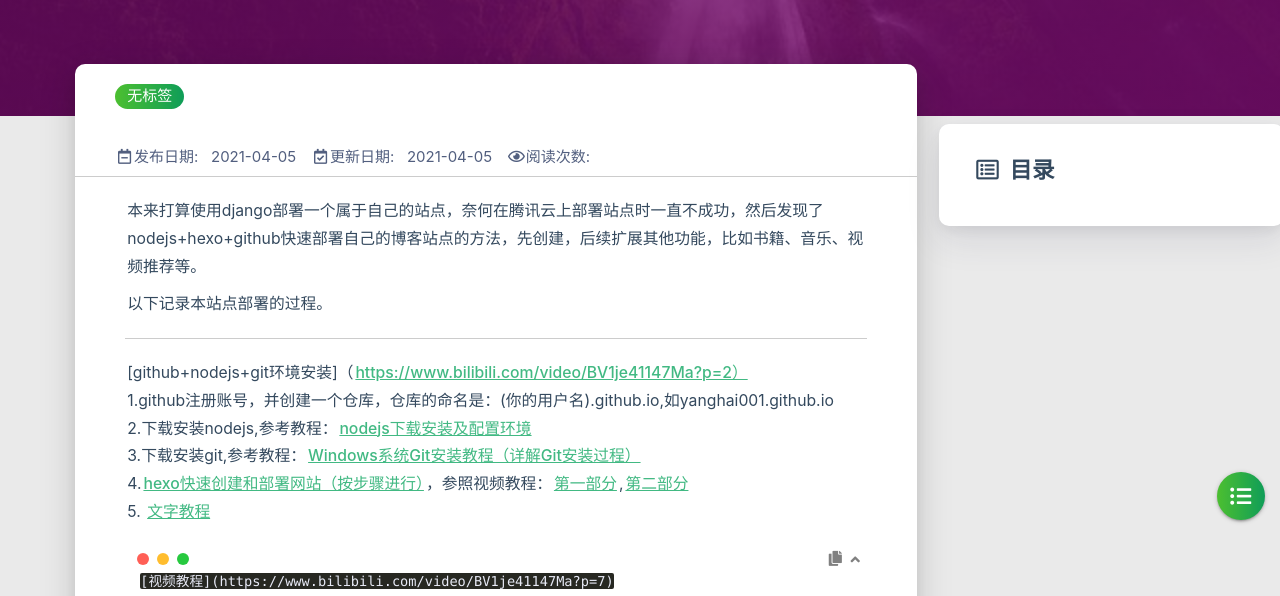
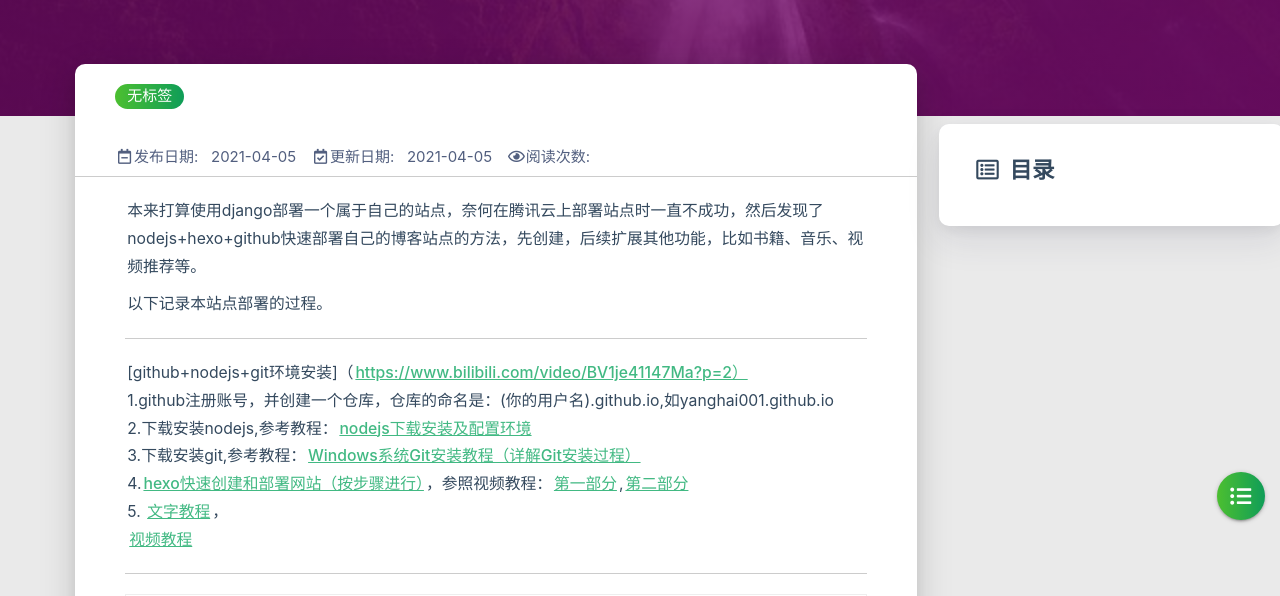
Before and after one commit to yanghai001/yanghai001.github.io, a plain HTML site: page 2021/04/05/笔记：站点部署记录/index.html in a window 1280 px wide. Shown: the part 204-800 px from the top of the page. Drawn offline with Linux system fonts and the light colour scheme; some packages are replaced by stand-ins of ours; no server answers; a script that the page names is missing.

Commit message:
Site updated: 2021-04-05 20:26:47

```diff
--- a/2021/04/05/笔记：站点部署记录/index.html
+++ b/2021/04/05/笔记：站点部署记录/index.html
@@ -414,9 +414,7 @@
                 <p>本来打算使用django部署一个属于自己的站点，奈何在腾讯云上部署站点时一直不成功，然后发现了nodejs+hexo+github快速部署自己的博客站点的方法，先创建，后续扩展其他功能，比如书籍、音乐、视频推荐等。</p>
 <p>以下记录本站点部署的过程。</p>
 <hr>
-<p>[github+nodejs+git环境安装]（<a target="_blank" rel="noopener" href="https://www.bilibili.com/video/BV1je41147Ma?p=2%EF%BC%89">https://www.bilibili.com/video/BV1je41147Ma?p=2）</a><br>1.github注册账号，并创建一个仓库，仓库的命名是：(你的用户名).github.io,如yanghai001.github.io<br>2.下载安装nodejs,参考教程：<a target="_blank" rel="noopener" href="https://blog.csdn.net/qq_43285335/article/details/90696126">nodejs下载安装及配置环境</a><br>3.下载安装git,参考教程：<a target="_blank" rel="noopener" href="https://www.cnblogs.com/xueweisuoyong/p/11914045.html">Windows系统Git安装教程（详解Git安装过程）</a><br>4.<a target="_blank" rel="noopener" href="https://hexoscript.gitbook.io/hexo-script/v/1.3-1/shi-yong-bu-zhou/yi-jian-bu-shu-hexo-bo-ke">hexo快速创建和部署网站（按步骤进行）</a>，参照视频教程：<a target="_blank" rel="noopener" href="https://www.bilibili.com/video/BV1je41147Ma?p=4">第一部分</a>,<a target="_blank" rel="noopener" href="https://www.bilibili.com/video/BV1je41147Ma?p=3">第二部分</a><br>5.  <a target="_blank" rel="noopener" href="https://zhuanlan.zhihu.com/p/22735619">文字教程</a></p>
-<pre><code>[视频教程](https://www.bilibili.com/video/BV1je41147Ma?p=7)
-</code></pre>
+<p>[github+nodejs+git环境安装]（<a target="_blank" rel="noopener" href="https://www.bilibili.com/video/BV1je41147Ma?p=2%EF%BC%89">https://www.bilibili.com/video/BV1je41147Ma?p=2）</a><br>1.github注册账号，并创建一个仓库，仓库的命名是：(你的用户名).github.io,如yanghai001.github.io<br>2.下载安装nodejs,参考教程：<a target="_blank" rel="noopener" href="https://blog.csdn.net/qq_43285335/article/details/90696126">nodejs下载安装及配置环境</a><br>3.下载安装git,参考教程：<a target="_blank" rel="noopener" href="https://www.cnblogs.com/xueweisuoyong/p/11914045.html">Windows系统Git安装教程（详解Git安装过程）</a><br>4.<a target="_blank" rel="noopener" href="https://hexoscript.gitbook.io/hexo-script/v/1.3-1/shi-yong-bu-zhou/yi-jian-bu-shu-hexo-bo-ke">hexo快速创建和部署网站（按步骤进行）</a>，参照视频教程：<a target="_blank" rel="noopener" href="https://www.bilibili.com/video/BV1je41147Ma?p=4">第一部分</a>,<a target="_blank" rel="noopener" href="https://www.bilibili.com/video/BV1je41147Ma?p=3">第二部分</a><br>5.  <a target="_blank" rel="noopener" href="https://zhuanlan.zhihu.com/p/22735619">文字教程</a>，<br>    <a target="_blank" rel="noopener" href="https://www.bilibili.com/video/BV1je41147Ma?p=7">视频教程</a></p>
 
 
             </div>
```
